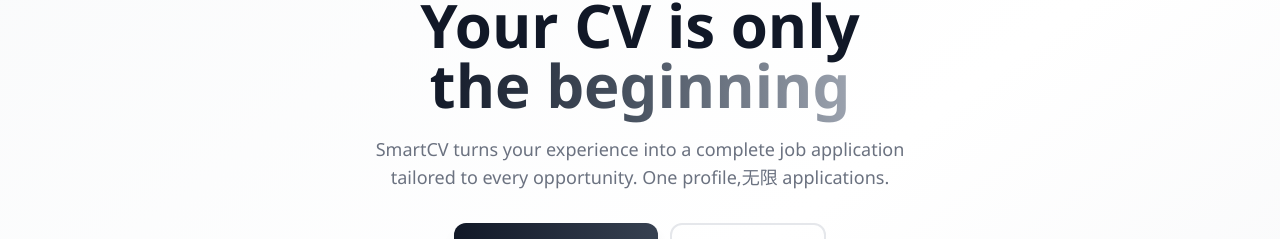
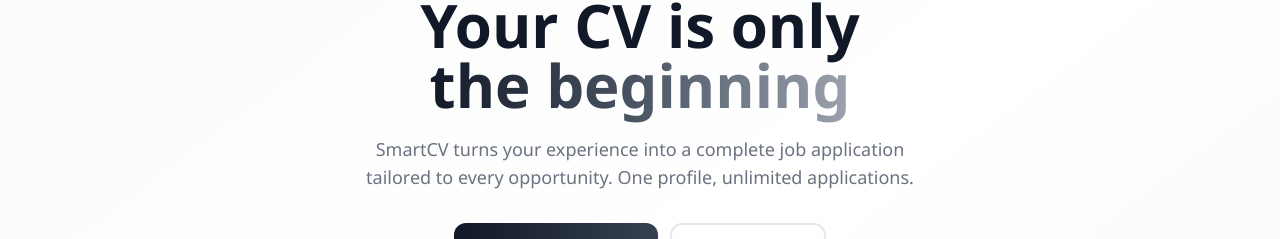
Before and after one commit to henazx/smartcv, a Next.js app: page / in a window 1280 px wide. Shown: the part 208-447 px from the top of the page. Built offline with nearby package versions, Linux system fonts and the light colour scheme.

Commit message:
Fix Chinese character on homepage - '无限' → 'unlimited'

```diff
--- a/src/app/page.tsx
+++ b/src/app/page.tsx
@@ -519,7 +519,7 @@
               <span className="bg-gradient-to-r from-gray-900 via-gray-600 to-gray-400 bg-clip-text text-transparent">the beginning</span>
             </h1>
             <p className="text-base md:text-lg text-gray-500 max-w-xl mx-auto mb-8 leading-relaxed">
-              SmartCV turns your experience into a complete job application tailored to every opportunity. One profile,无限 applications.
+              SmartCV turns your experience into a complete job application tailored to every opportunity. One profile, unlimited applications.
             </p>
             <div className="flex flex-col sm:flex-row gap-3 justify-center">
               <Link href="/career-twin" className="px-7 py-3.5 bg-gradient-to-r from-gray-900 to-gray-700 text-white rounded-xl font-bold hover:from-gray-800 hover:to-gray-600 transition-all shadow-lg text-sm">
```
